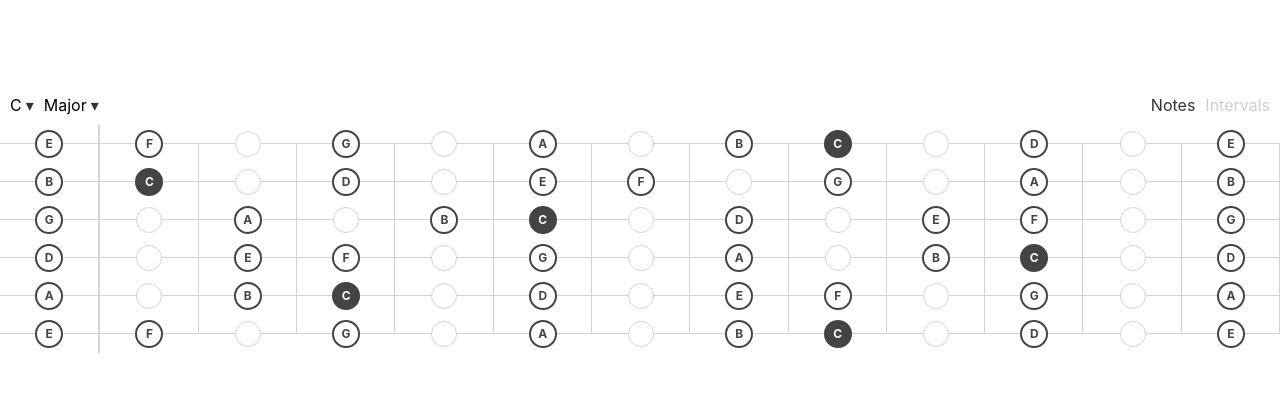
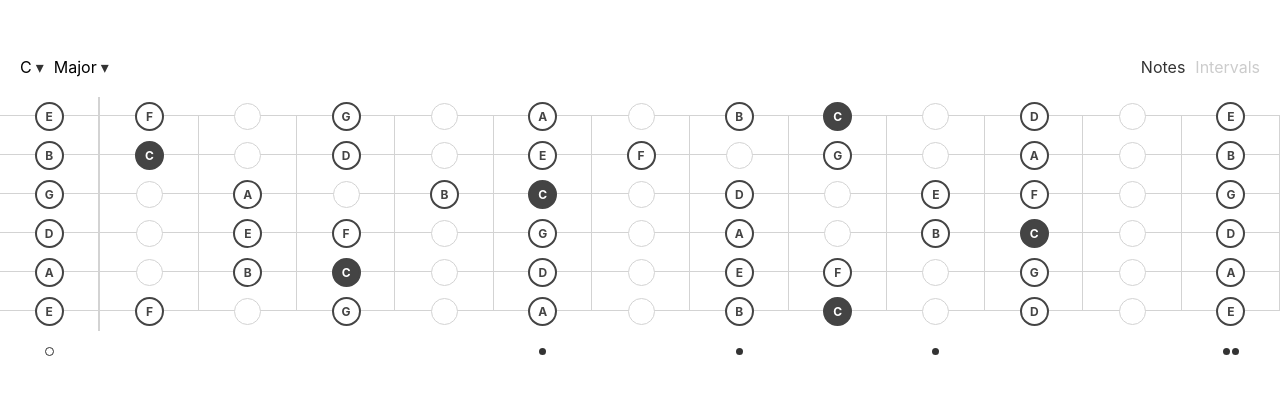
Before and after one commit to mliq/frets-fyi, a React (Create React App) app: page / in a window 1280 px wide. Shown: the part 191-586 px from the top of the page. Built offline with nearby package versions, Linux system fonts and the light colour scheme.

Commit message:
Fret markers

```diff
--- a/src/App.css
+++ b/src/App.css
@@ -11,6 +11,7 @@ div {
 .App {
   font-family: -apple-system, BlinkMacSystemFont, Helvetica, Arial, sans-serif;
   height: 100%;
+  min-width: 300px;
 }
 
 @media (min-width: 500px) {
@@ -25,18 +26,35 @@ div {
   overflow: hidden;
   overflow-y: scroll;
   align-items: center;
-  min-height: 500px
+  min-height: 500px;
+  position: relative;
 }
 
 .fretboard__strings {
   flex: 1 0 auto;
   flex-direction: row;
+  position: relative;
+}
+
+.fretboard__markers {
+  position: absolute;
+  right: 100%;
+  margin-right: 10px;
+  height: 100%;
 }
 
 @media (min-width: 500px) {
   .fretboard {
     min-height: auto;
     align-items: stretch;
+  }
+
+  .fretboard__markers {
+    position: relative;
+    right: auto;
+    height: auto;
+    margin-right: 0;
+    margin-top: 10px;
   }
 
   .fretboard__strings {
@@ -62,7 +80,7 @@ div {
 
 @media (min-width: 500px) {
   .nav {
-    margin-top: 20px;
+    padding: 0 20px 20px 20px;
   }
 }
 
--- a/src/App.js
+++ b/src/App.js
@@ -113,6 +113,43 @@ export default class App extends Component {
                   getInterval={ this.getInterval } />
                 );
               }) }
+
+              <div className='fretboard__markers'>
+                <div className='string'>
+                  <div className='fret fret--marker u-flex-direction-row'>
+                    <div className='u-flex-none fret__dot fret__dot--open'></div>
+                  </div>
+
+                  <div className='fret fret--marker u-flex-direction-row'></div>
+                  <div className='fret fret--marker u-flex-direction-row'></div>
+                  <div className='fret fret--marker u-flex-direction-row'></div>
+                  <div className='fret fret--marker u-flex-direction-row'></div>
+
+                  <div className='fret fret--marker u-flex-direction-row'>
+                    <div className='u-flex-none fret__dot'></div>
+                  </div>
+
+                  <div className='fret fret--marker u-flex-direction-row'></div>
+
+                  <div className='fret fret--marker u-flex-direction-row'>
+                    <div className='u-flex-none fret__dot'></div>
+                  </div>
+
+                  <div className='fret fret--marker u-flex-direction-row'></div>
+
+                  <div className='fret fret--marker u-flex-direction-row'>
+                    <div className='u-flex-none fret__dot'></div>
+                  </div>
+
+                  <div className='fret fret--marker u-flex-direction-row'></div>
+                  <div className='fret fret--marker u-flex-direction-row'></div>
+
+                  <div className='fret fret--marker u-flex-direction-row'>
+                    <div className='u-flex-none fret__dot'></div>
+                    <div className='u-flex-none fret__dot'></div>
+                  </div>
+                </div>
+              </div>
             </div>
           </div>
         </div>
--- a/src/components/fret/fret.css
+++ b/src/components/fret/fret.css
@@ -6,6 +6,19 @@
   align-items: center;
   justify-content: center;
   flex-basis: 0;
+}
+
+.fret__dot {
+  width: 7px;
+  height: 7px;
+  background: #333;
+  border-radius: 50%;
+  margin: 1px;
+}
+
+.fret__dot--open {
+  background: white;
+  border: 1px solid #333;
 }
 
 @media (min-width: 500px) {
@@ -18,10 +31,18 @@
   border-bottom: 2px solid lightgray;
 }
 
+.fret--marker:first-child {
+  border-color: transparent;
+}
+
 @media (min-width: 500px) {
   .fret:first-child {
     border-bottom: 0;
     border-right: 2px solid lightgray;
+  }
+
+  .fret--marker:first-child {
+    border-color: transparent;
   }
 }
 
@@ -35,6 +56,10 @@
   z-index: 0;
 }
 
+.fret--marker:before {
+  background: transparent;
+}
+
 @media (min-width: 500px) {
   .fret:before {
     top: 50%;
@@ -46,9 +71,9 @@
 }
 
 .fret__label {
-  width: 24px;
-  height: 24px;
-  line-height: 24px;
+  width: 25px;
+  height: 25px;
+  line-height: 25px;
   border: 1px solid lightgray;
   border-radius: 50%;
   font-size: 12px;
```
